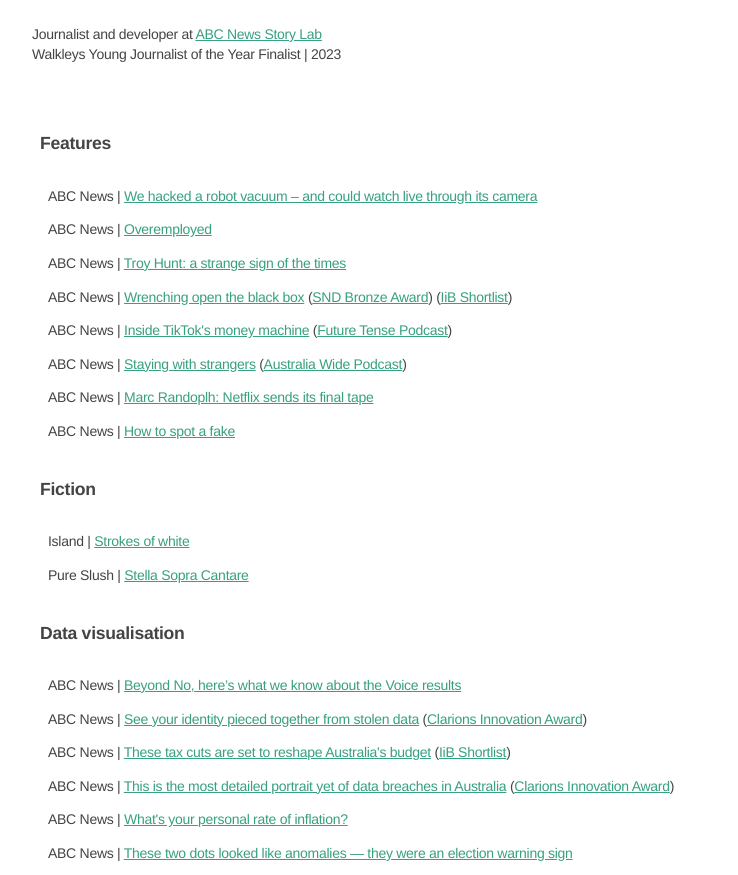
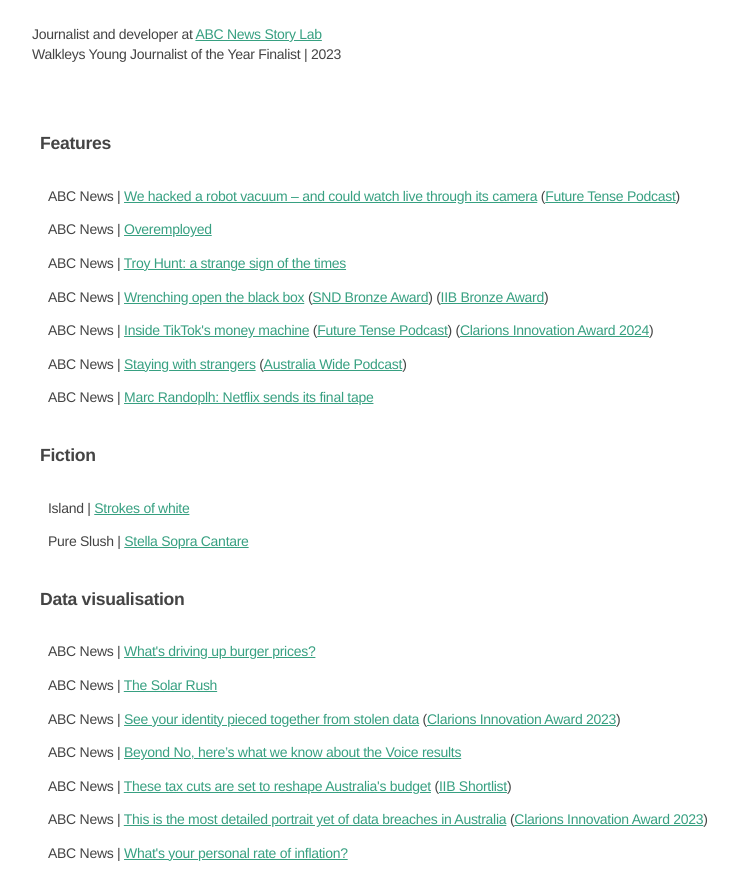
Before and after one commit to jtfell/jtfell.github.io, a website: page index.html in a window 1280 px wide. Shown: the part 70-945 px from the top of the page, without its empty margins (128-866 px from the left). Drawn offline with Linux system fonts and the light colour scheme.

Commit message:
update stories

```diff
--- a/index.html
+++ b/index.html
@@ -7,8 +7,6 @@
   <link href="https://fonts.googleapis.com/css?family=Roboto+Mono:400,700|Roboto:400,700" rel="stylesheet">
 
   <meta name="description" content="Journalist. Brisbane, Australia. React Nodejs">
-  <link rel="webmention" href="https://webmention.io/jtfell.com/webmention" />
-  <link rel="pingback" href="https://webmention.io/jtfell.com/xmlrpc" />
 </head>
 
 <body>
@@ -25,14 +23,13 @@
 
     <h4 class="px1">Features</h4>
     <div class="list px2 pt1">
-      <p>ABC News | <a href="https://www.abc.net.au/news/104414020">We hacked a robot vacuum – and could watch live through its camera</a></p>
+      <p>ABC News | <a href="https://www.abc.net.au/news/104414020">We hacked a robot vacuum – and could watch live through its camera</a> (<a href="https://www.abc.net.au/listen/programs/futuretense/robots-in-the-home-friend-or-foe-/104453510">Future Tense Podcast</a>)</p>
       <p>ABC News | <a href="https://www.abc.net.au/news/103464508">Overemployed</a></p>
       <p>ABC News | <a href="https://www.abc.net.au/news/102803748">Troy Hunt: a strange sign of the times</a></p>
-      <p>ABC News | <a href="https://www.abc.net.au/news/101215902">Wrenching open the black box</a> (<a href="https://snd.org/best-of-design-competitions/snd44-annual-creative-competition-results/">SND Bronze Award</a>) (<a href="https://www.informationisbeautifulawards.com/showcase/6605-wrenching-open-the-black-box">IiB Shortlist</a>)</p>
-      <p>ABC News | <a href="https://www.abc.net.au/news/103450310">Inside TikTok's money machine</a> (<a href="https://www.abc.net.au/listen/programs/futuretense/tiktok-economy-game-money/103430298">Future Tense Podcast</a>)</p>
+      <p>ABC News | <a href="https://www.abc.net.au/news/101215902">Wrenching open the black box</a> (<a href="https://snd.org/snd44-results/">SND Bronze Award</a>) (<a href="https://www.informationisbeautifulawards.com/showcase/6605-wrenching-open-the-black-box">IIB Bronze Award</a>)</p>
+      <p>ABC News | <a href="https://www.abc.net.au/news/103450310">Inside TikTok's money machine</a> (<a href="https://www.abc.net.au/listen/programs/futuretense/tiktok-economy-game-money/103430298">Future Tense Podcast</a>) (<a href="https://www.abc.net.au/about/media-centre/press-releases/abc-takes-home-13-prizes-at-clarion-awards-with-peter-mccutcheon/104688090">Clarions Innovation Award 2024</a>)</p>
       <p>ABC News | <a href="https://www.abc.net.au/news/103546268">Staying with strangers</a> (<a href="https://www.abc.net.au/listen/programs/australia-wide/australia-wide/103925966">Australia Wide Podcast</a>)</p>
       <p>ABC News | <a href="https://www.abc.net.au/news/102902864">Marc Randoplh: Netflix sends its final tape</a></p>
-      <p>ABC News | <a href="https://www.abc.net.au/news/103646188">How to spot a fake</a></p>
     </div>
 
     <h4 class="px1">Fiction</h4>
@@ -43,10 +40,12 @@
 
     <h4 class="px1">Data visualisation</h4>
     <div class="list px2 pt1">
+      <p>ABC News | <a href="https://www.abc.net.au/news/104156654">What's driving up burger prices?</a></p>
+      <p>ABC News | <a href="https://www.abc.net.au/news/104006096">The Solar Rush</a></p>
+      <p>ABC News | <a href="https://www.abc.net.au/news/102175688">See your identity pieced together from stolen data</a> (<a href="https://www.abc.net.au/news/103007492">Clarions Innovation Award 2023</a>)</p>
       <p>ABC News | <a href="https://www.abc.net.au/news/102978520">Beyond No, here’s what we know about the Voice results</a></p>
-      <p>ABC News | <a href="https://www.abc.net.au/news/102175688">See your identity pieced together from stolen data</a> (<a href="https://www.abc.net.au/news/103007492">Clarions Innovation Award</a>)</p>
-      <p>ABC News | <a href="https://www.abc.net.au/news/102268304">These tax cuts are set to reshape Australia's budget</a> (<a href="https://www.informationisbeautifulawards.com/showcase/6603-these-tax-cuts-are-set-to-reshape-australia-s-budget-do-you-understand-their-true-scale">IiB Shortlist</a>)</p>
-      <p>ABC News | <a href="https://www.abc.net.au/news/102131586">This is the most detailed portrait yet of data breaches in Australia</a> (<a href="https://www.abc.net.au/news/103007492">Clarions Innovation Award</a>)</p>
+      <p>ABC News | <a href="https://www.abc.net.au/news/102268304">These tax cuts are set to reshape Australia's budget</a> (<a href="https://www.informationisbeautifulawards.com/showcase/6603-these-tax-cuts-are-set-to-reshape-australia-s-budget-do-you-understand-their-true-scale">IIB Shortlist</a>)</p>
+      <p>ABC News | <a href="https://www.abc.net.au/news/102131586">This is the most detailed portrait yet of data breaches in Australia</a> (<a href="https://www.abc.net.au/news/103007492">Clarions Innovation Award 2023</a>)</p>
       <p>ABC News | <a href="https://www.abc.net.au/news/101326768">What's your personal rate of inflation?</a></p>
       <p>ABC News | <a href="https://www.abc.net.au/news/101111930">These two dots looked like anomalies — they were an election warning sign</a></p>
     </div>
@@ -59,7 +58,7 @@
   </section>
 
   <section class="items-baseline mx-auto max-width-4 px4 pt4">
-    <a href="https://www.twitter.com/FellJulian" class="mt0 mb0 p-locality">Twitter</a> |
+    <a href="https://bsky.app/profile/julianfell.bsky.social" class="mt0 mb0 p-locality">BlueSky</a> |
     <a href="https://github.com/jtfell" class="mt0 mb0 p-locality">Github</a> |
     <a href="mailto:secure@jtfell.com" class="mt0 mb0 p-locality">Secure email</a> (<a href="https://jtfell.com/publickey.secure@jtfell.com-c65ab059e70ccc16a17a7790e6ee9d9b65917f6a.asc">PGP Key</a>)
   </section>
```
